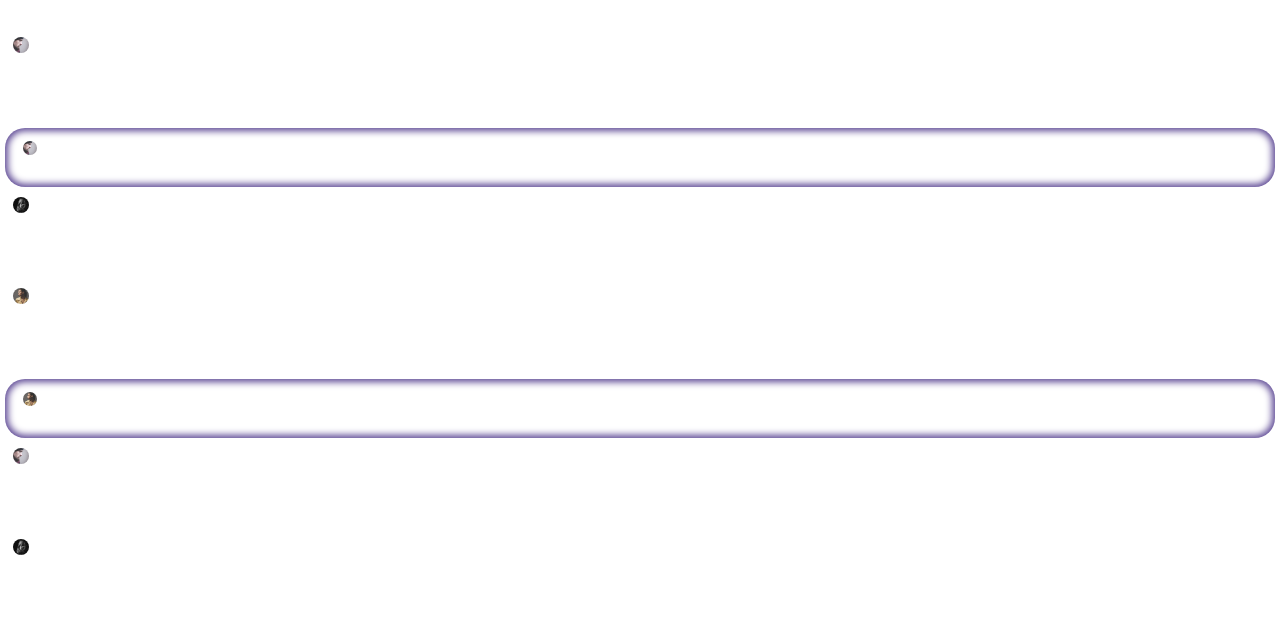
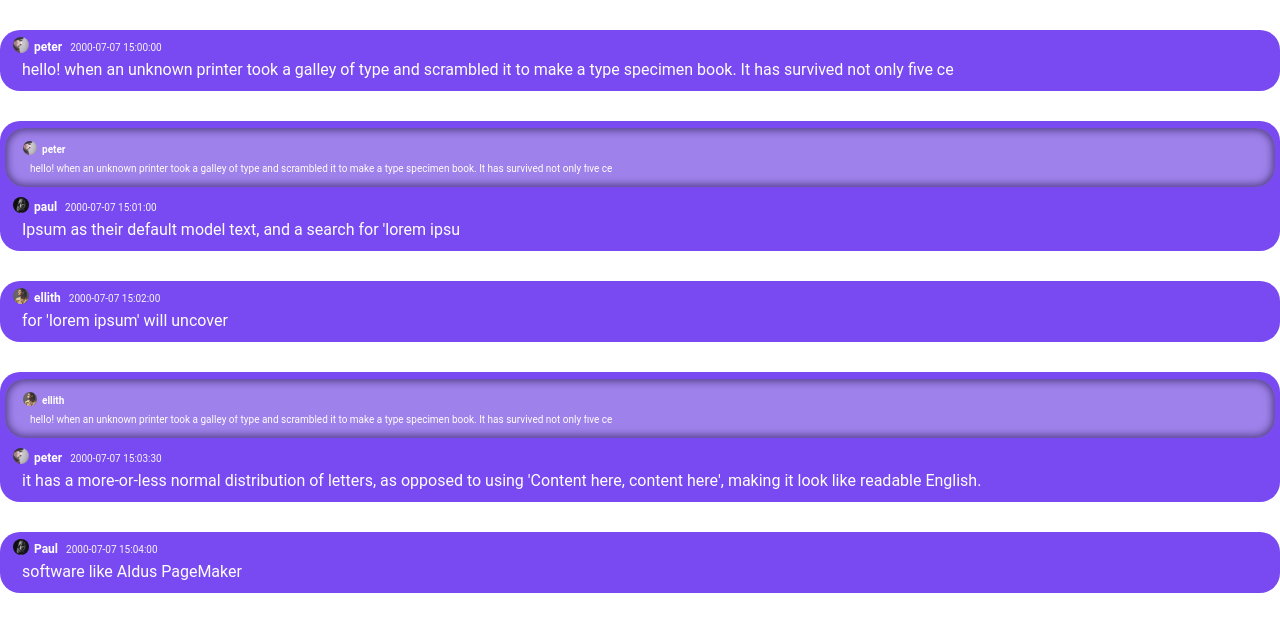
Before and after one commit to rachel490/week2-2, a React (Create React App) app: page / in a window 1280 px wide. Shown: the top 632 px of the page. Built offline with nearby package versions, Linux system fonts and the light colour scheme; the HTML template or start-up script is replaced by a standard one.

Commit message:
Fix: 글로벌 스타일에 색 추가

```diff
--- a/src/components/ChatList/ChatBubble/styled.ts
+++ b/src/components/ChatList/ChatBubble/styled.ts
@@ -6,7 +6,7 @@ export const ChatBubbleContainer = styled.div`
 `;
 
 export const MyChatBubble = styled.div`
-  background-color: ${({ theme }) => theme.color.primaryPurple};
+  background-color: ${({ theme }) => theme.color.mainPurple};
   border-radius: ${({ theme }) => theme.border.radius};
   color: ${({ theme }) => theme.color.white};
   padding: 7px 5px 13px 5px;
--- a/src/components/ChatList/ChatBubbleContent/styled.ts
+++ b/src/components/ChatList/ChatBubbleContent/styled.ts
@@ -30,7 +30,7 @@ export const ChatBubbleProfileTime = styled.div`
   margin-left: 3px;
   margin-bottom: 0.5px;
   font-size: ${({ theme }) => theme.fontSize.xsmall};
-  color: ${({ theme }) => theme.color.whiteGrey};
+  color: ${({ theme }) => theme.color.backgroundGray};
 `;
 
 export const ChatBubbleContentStyled = styled.div`
--- a/src/styles/defaultTheme.ts
+++ b/src/styles/defaultTheme.ts
@@ -3,7 +3,10 @@ import { DefaultTheme } from 'styled-components';
 const theme: DefaultTheme = {
   color: {
     mainPurple: '#794AF1',
+    lightPurple: '#9E81EA',
     backgroundGray: '#F6F6F6',
+    darkGrey: '#3B3B3D',
+    mediumGrey: '#7B7B83',
     dimmGray: 'rgba(19, 19, 19, 0.49);',
     black: '#000000',
     white: '#FFFFFF',
--- a/src/styles/styled.d.ts
+++ b/src/styles/styled.d.ts
@@ -4,7 +4,10 @@ declare module 'styled-components' {
   export interface DefaultTheme {
     color: {
       mainPurple: string;
+      lightPurple: string;
+      darkGrey: string;
       backgroundGray: string;
+      mediumGrey: string;
       dimmGray: string;
       black: string;
       white: string;
```
